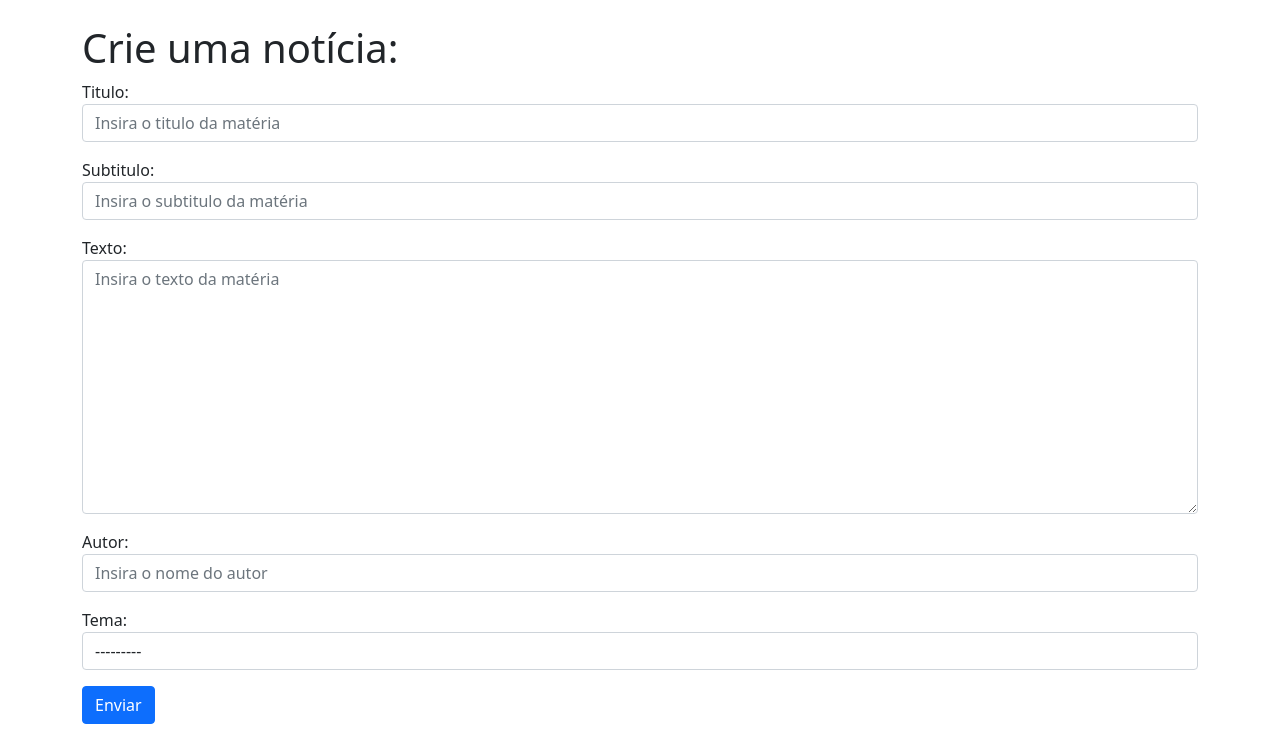
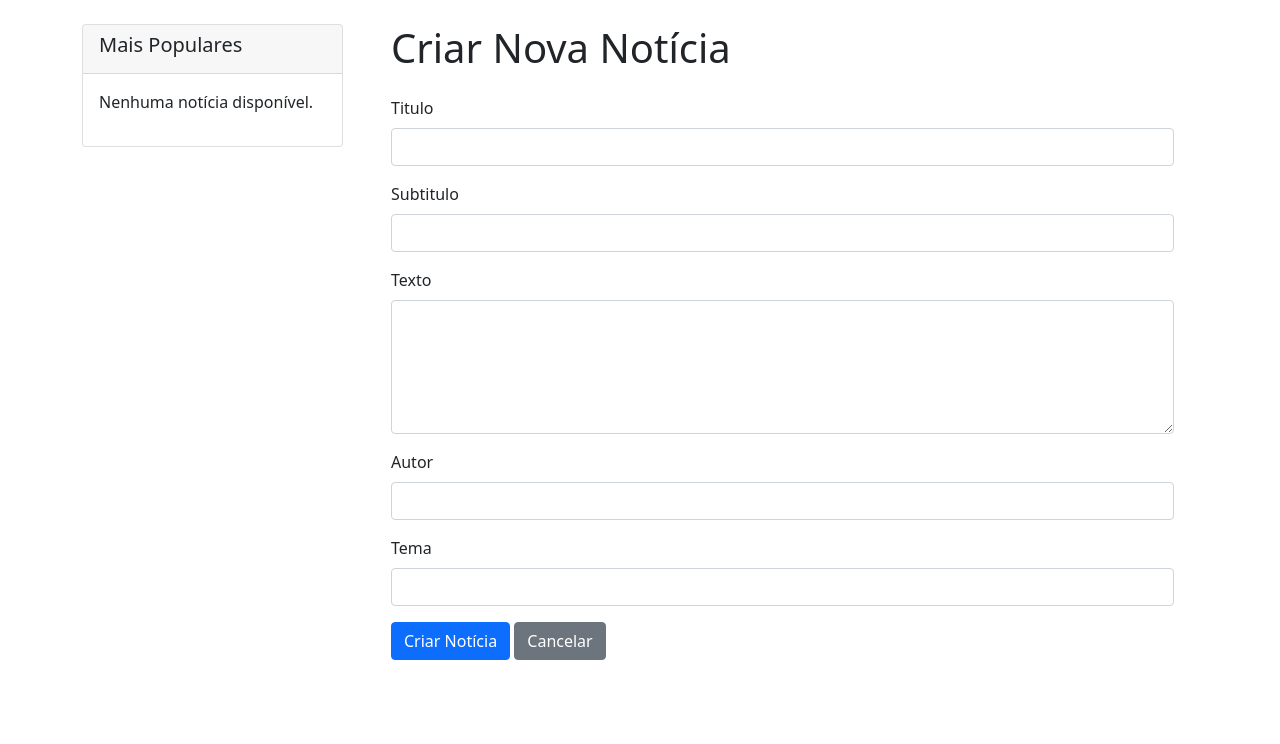
Before and after one commit to AnzinFelipe/Lumen, a Django app: page /criar_noticia/ in a window 1280 px wide. Shown: the part 56-800 px from the top of the page. Run offline with Django 5.2, Linux system fonts and the light colour scheme; tables that the repository leaves empty hold one stand-in row (values such as "Sample post").

Commit message:
Função de destaques

```diff
--- a/portal/models.py
+++ b/portal/models.py
@@ -19,6 +19,7 @@
     autor = models.CharField(max_length=50, blank = False)
     data = models.DateTimeField("Publicado em: ", auto_now_add = True)
     tema = models.ForeignKey(Tema, on_delete = models.CASCADE)
+    visualizacoes = models.IntegerField(default=0)
 
     def __str__(self):
         return f"{self.titulo}"
--- a/portal/templates/portal/base.html
+++ b/portal/templates/portal/base.html
@@ -48,11 +48,36 @@
     {% block header %}{% endblock %}
 
     <br/>
-    <div class = "container">
-        {% block conteudo %}
-        {% endblock %}
-        {% block content %}
-        {% endblock %}
+    <div class="container">
+        <div class="row">
+            <div class="col-md-3">
+                <div class="card">
+                    <div class="card-header">
+                        <h5>Mais Populares</h5>
+                    </div>
+                    <div class="card-body">
+                        {% if noticias_populares %}
+                            {% for noticia in noticias_populares %}
+                                <div class="mb-3">
+                                    <a href="{% url 'noticia_detalhe' noticia.id %}" class="text-decoration-none">
+                                        <h6 class="card-title">{{ noticia.titulo }}</h6>
+                                    </a>
+                                    <small class="text-muted">{{ noticia.visualizacoes }} visualizações</small>
+                                </div>
+                            {% endfor %}
+                        {% else %}
+                            <p>Nenhuma notícia disponível.</p>
+                        {% endif %}
+                    </div>
+                </div>
+            </div>
+            <div class="col-md-9">
+                {% block conteudo %}
+                {% endblock %}
+                {% block content %}
+                {% endblock %}
+            </div>
+        </div>
     </div>
 
     {% block footer %}{% endblock %}
--- a/portal/templates/portal/criar_noticia.html
+++ b/portal/templates/portal/criar_noticia.html
@@ -1,12 +1,46 @@
 {% extends "portal/base.html" %}
 
 {% block conteudo %}
-<h1>Crie uma notícia:</h1>
-<div class = "form-group">
-    <form method="post">
+<div class="container">
+    <h1 class="mb-4">Criar Nova Notícia</h1>
+
+    {% if form.errors %}
+    <div class="alert alert-danger">
+        <h4 class="alert-heading">Por favor, corrija os seguintes erros:</h4>
+        <ul>
+            {% for field in form %}
+                {% for error in field.errors %}
+                    <li>{{ field.label }}: {{ error }}</li>
+                {% endfor %}
+            {% endfor %}
+        </ul>
+    </div>
+    {% endif %}
+
+    <form method="post" class="needs-validation" novalidate>
         {% csrf_token %}
-        {{ form.as_p }}
-        <button type="submit" class="btn btn-primary">Enviar</button>
+
+        {% for field in form %}
+        <div class="mb-3">
+            <label for="{{ field.id_for_label }}" class="form-label">{{ field.label }}</label>
+            {{ field.errors }}
+            {% if field.name == 'texto' %}
+                <textarea name="{{ field.name }}" class="form-control" rows="5" required>{{ field.value|default:'' }}</textarea>
+            {% else %}
+                <input type="{{ field.field.widget.input_type|default:'text' }}"
+                       name="{{ field.name }}"
+                       class="form-control"
+                       value="{{ field.value|default:'' }}"
+                       required>
+            {% endif %}
+            {% if field.help_text %}
+                <div class="form-text">{{ field.help_text }}</div>
+            {% endif %}
+        </div>
+        {% endfor %}
+
+        <button type="submit" class="btn btn-primary">Criar Notícia</button>
+        <a href="{% url 'home' %}" class="btn btn-secondary">Cancelar</a>
     </form>
 </div>
 {% endblock conteudo %}
--- a/portal/urls.py
+++ b/portal/urls.py
@@ -1,9 +1,8 @@
 from django.urls import path
 from . import views
-#from .views import HomeView
 
 urlpatterns = [
-    path('', views.noticia_list, name='home'),
+    path('', views.home, name='home'),
     path('criar_noticia/', views.criar_noticia, name='criar_noticia'),
     path('accounts/login/', views.Login, name='login'),
     path('esportes/', views.esportes, name='esportes'),
--- a/portal/views.py
+++ b/portal/views.py
@@ -13,7 +13,15 @@
 # Create your views here.
 
 def home(request):
-    return render(request, 'portal/home.html')
+    noticias = Noticia.objects.all().order_by('-data')
+    noticias_populares = get_noticias_populares()
+    print("Quantidade de notícias:", noticias.count())
+    print("Notícias:", [n.titulo for n in noticias])
+    print("Notícias populares:", [n.titulo for n in noticias_populares])
+    return render(request, 'portal/home.html', {
+        'noticias': noticias,
+        'noticias_populares': noticias_populares
+    })
 
 
 def noticia_list(request):
@@ -90,10 +98,16 @@
     return render(request, 'registration/login.html')
 
 
-@has_permission_decorator('pode_publicar')
 def criar_noticia(request):
     if request.method == 'GET':
         form = NoticiaForm()
+        from .models import Tema
+        if not Tema.objects.exists():
+            temas = ['Esportes', 'Política', 'Economia', 'Tecnologia', 'Entretenimento']
+            for tema_nome in temas:
+                Tema.objects.create(tema=tema_nome)
+            print("Temas padrão criados!")
+
         contexto = {
             'form': form
         }
@@ -101,35 +115,55 @@
     else:
         form = NoticiaForm(request.POST)
         if form.is_valid():
-            form.save()
-        return redirect('home')
+            noticia = form.save()
+            print(f"Notícia '{noticia.titulo}' criada com sucesso!")
+            return redirect('home')
+        else:
+            print("Erros no formulário:", form.errors)
+            return render(request, 'portal/criar_noticia.html', {'form': form})
 
 def esportes(request):
     noticias = Noticia.objects.all().order_by('-data')
-
-    contexto = {'noticias': noticias}
+    noticias_populares = get_noticias_populares()
+    contexto = {
+        'noticias': noticias,
+        'noticias_populares': noticias_populares
+    }
     return render(request, 'portal/esportes.html', contexto)
 
 def politica(request):
     noticias = Noticia.objects.all().order_by('-data')
-
-    contexto = {'noticias': noticias}
+    noticias_populares = get_noticias_populares()
+    contexto = {
+        'noticias': noticias,
+        'noticias_populares': noticias_populares
+    }
     return render(request, 'portal/politica.html', contexto)
 
 def economia(request):
     noticias = Noticia.objects.all().order_by('-data')
+    noticias_populares = get_noticias_populares()
+    contexto = {
+        'noticias': noticias,
+        'noticias_populares': noticias_populares
+    }
+    return render(request, 'portal/economia.html', contexto)
 
-    contexto = {'noticias': noticias}
-    return render(request, 'portal/economia.html', contexto)
+def get_noticias_populares():
+    return Noticia.objects.order_by('-visualizacoes')[:3]
 
 def noticia_detalhe(request, id):
     noticia = Noticia.objects.get(pk = id)
+    noticia.visualizacoes += 1
+    noticia.save()
     comentarios = Comentario.objects.filter(coment_noticia = noticia).order_by("-data")
     outras_noticias = Noticia.objects.filter(tema=noticia.tema).exclude(id=noticia.id).order_by('-data')[:3]
+    noticias_populares = get_noticias_populares()
     contexto = {
         'noticia' : noticia,
         'comentarios' : comentarios,
         'outras_noticias' : outras_noticias,
+        'noticias_populares': noticias_populares
     }
     if request.method == 'POST':
         texto = request.POST.get('texto')
```
Also changed, not shown: portal/templates/portal/home.html (+47 -7 lines), portal/migrations/0009_noticia_visualizacoes.py (added).
